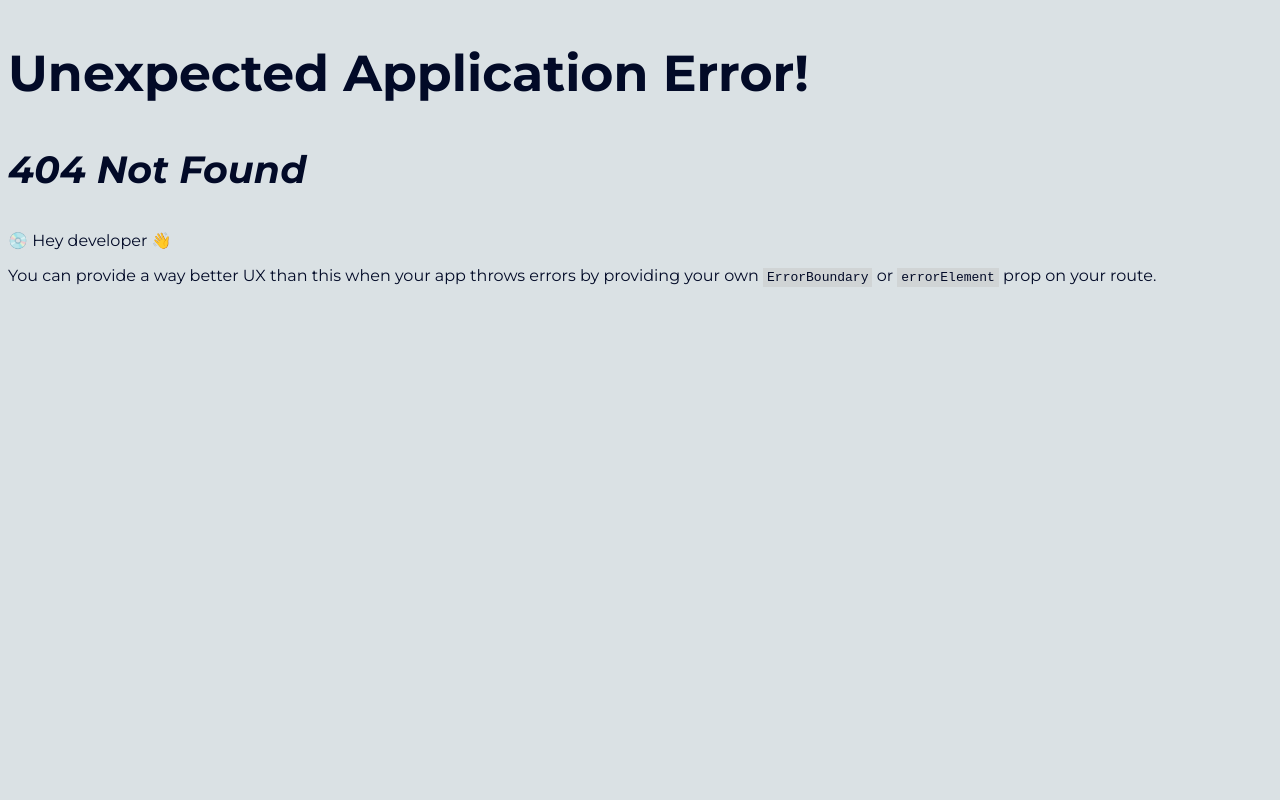
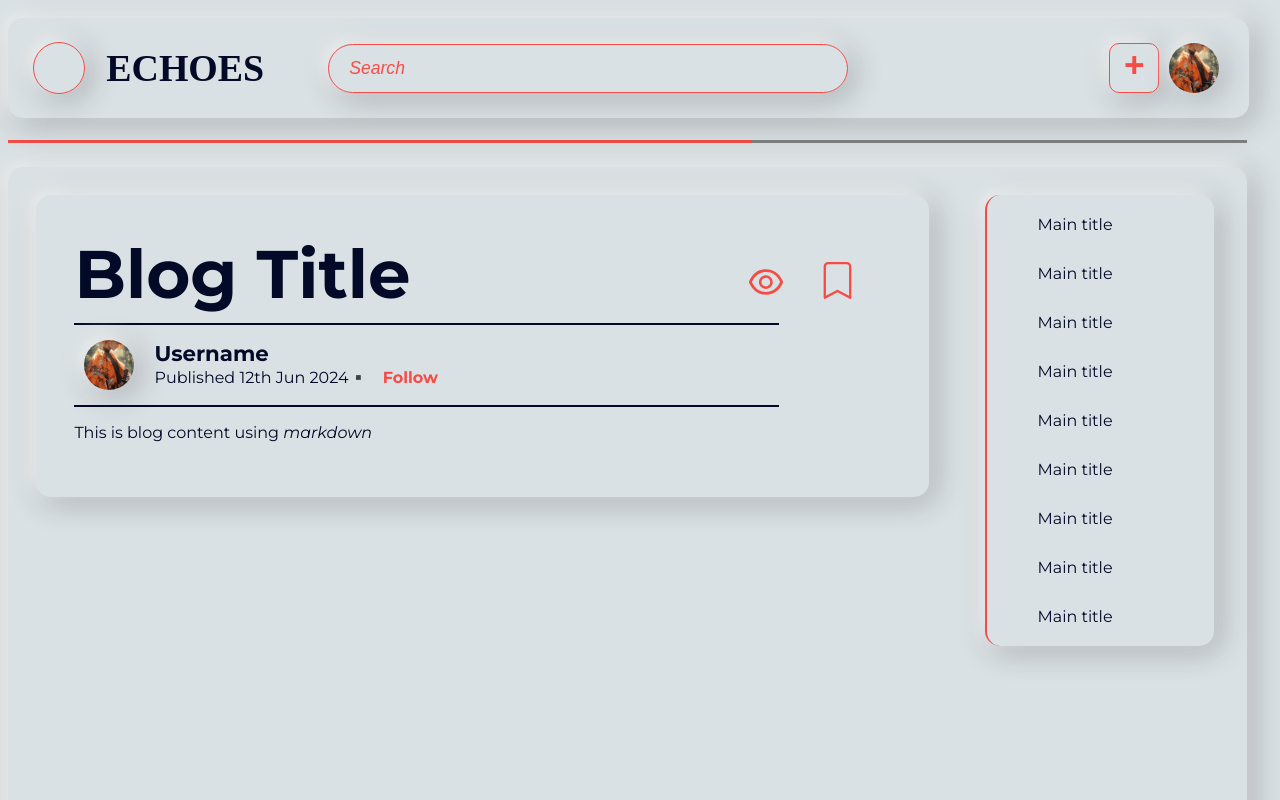
Before and after one commit to Nexalys/Echoes, a React (Vite) app in the folder frontend/: page /blog in a window 1280 px wide. Before the commit this address had no page. Shown: the top 800 px of the page. Built offline with nearby package versions, Linux system fonts and the light colour scheme.

Commit message:
Added Blog Page

```diff
--- a/frontend/src/main.jsx
+++ b/frontend/src/main.jsx
@@ -4,6 +4,7 @@ import { Homepage } from './pages/echoes/page'
 import { ProfilePage } from './pages/profilepage/ProfilePage'
 import { createBrowserRouter, RouterProvider } from 'react-router-dom';
 import { MarkdownEditor } from './pages/markdown-page/markdown-page';
+import { BlogPage } from './pages/blogPage/blogPage';
 
 import './index.css'
 
@@ -23,6 +24,10 @@ const router = createBrowserRouter([
   {
     path: '/profile',
     element: <ProfilePage />
+  },
+  {
+    path: '/blog',
+    element: <BlogPage />
   }
 ]);
 
--- /dev/null
+++ b/frontend/src/pages/blogPage/blogPage.css
@@ -0,0 +1,144 @@
+.blog-seeker{
+    margin-top: 4vh;
+    height: 3px;
+    width: 98%;
+    background-color: gray;
+}
+
+.blog-seeker-marker{
+    height: 3px;
+    background-color: var(--accent);
+}
+
+.blog-content-container{
+    width: 98%;
+    background-color: var(--background);
+    box-shadow: var(--floating-shadow);
+    height: fit-content;
+    min-height: 100vh;
+    border-radius: 15px;
+    margin-top: 3vh;
+    display: flex;
+    justify-content: space-between;
+}
+
+.blog-content{
+    margin: 28px 28px 28px 28px ;
+    width: 70%;
+    background-color: var(--background);
+    box-shadow: var(--floating-shadow);
+    height: max-content;
+    border-radius: 15px;
+    padding: 3vw;
+}
+
+.blog-right-side{
+    margin: 28px 28px 28px 28px ;
+    width: 20%;
+}
+
+.blog-right-sidebar{
+    width: 80%;
+    background-color: var(--background);
+    box-shadow: var(--floating-shadow);
+    height: max-content;
+    border-radius: 15px;
+}
+
+li{
+    list-style: none;
+    font-size: 16px;
+}
+
+.icon{
+    height:1.5rem;
+    width:4.5rem;
+    font-size: 37px;
+    color: var(--accent);
+}
+
+.eye{
+    font-size: 40px;
+}
+
+.title-container{
+    display: flex;
+    justify-content: space-between;
+}
+
+.icons{
+    display: flex;
+    gap: 1px;
+    align-items: center;
+}
+
+h1{
+    margin: 0 0 0 0;
+}
+
+hr{
+    margin-top: 1vh;
+    margin-bottom: 1vh;
+    height: 0px;
+    width: 86%;
+    margin-left: 0;
+    background-color: #020A27;
+    border: none;
+    box-shadow: none;
+    border: 1px solid #020A27;
+    align-self: self-start;
+}
+
+.profile-pic{
+    display: flex;
+    margin: 15px 0 15px 0;
+}
+
+.profile-pic div{
+    margin-left: 10px;
+}
+
+.profile-pic h5{
+    margin-top: 0;
+    margin-bottom: 2px;
+    margin-left: 10px;
+}
+
+.profile-pic p{
+    margin:0 0 0 0;
+}
+
+.profile-pic p a{
+    color: var(--accent);
+    font-weight: bolder;
+    margin: 10px;
+}
+
+.blog-right-sidebar{
+    border-left: solid var(--accent) 2px;
+    padding: 0 20px 10px 20px;
+}
+
+.blog-right-sidebar ul{
+    padding-left: 0;
+    margin: 0 0 0 0;
+}
+
+
+
+.blog-right-sidebar ul li{
+    padding-left: 30px;
+    font-size: 16px;
+    padding-top: 20px;
+    padding-bottom: 10px;
+}
+
+.blog-right-sidebar ul li:hover{
+    color: var(--accent);
+}
+
+.selected-ele{
+    border-left: solid var(--accent) 4px;
+    color: var(--accent);
+    padding: 0;
+}
--- /dev/null
+++ b/frontend/src/pages/blogPage/blogPage.jsx
@@ -0,0 +1,97 @@
+import Markdown from 'react-markdown'
+
+// import balloon from '../../../public/assets/balloon.svg'
+
+import { Navbar } from '../../components/navbar/navbar'
+import { ProfilePicture } from '../../components/profile-picture/profile-picture'
+
+import './blogPage.css'
+
+export function BlogPage( {width = "60%", blogTitle = "Blog Title", text = 'This is blog content using *markdown*', rightSidebarOptions = ["Main title", "Main title", "Main title", "Main title", "Main title", "Main title", "Main title", "Main title", "Main title"], username = "Username", date = "12th Jun 2024"}){
+    const blogseekerstyle = {
+        width: width
+    }
+
+    const handleClick = (index) => {
+        const elements = document.querySelectorAll('.blog-right-sidebar .element');
+        elements.forEach((el, i) => {
+          if (i === index) {
+            el.classList.add('selected-ele');
+          } else {
+            el.classList.remove('selected-ele');
+          }
+        });
+    };
+
+    const markdown = text;
+    return(
+        <div>
+            <Navbar/>
+            <div className='blog-page-container'>
+                <div className='blog-seeker'>
+                    <div className='blog-seeker-marker' style={blogseekerstyle}></div>
+                </div>
+
+                <div className='blog-content-container'>
+                    <div className='blog-content'>
+                        <div className='title-container'>
+                            <h1>{blogTitle}</h1>
+                            <div className='icons'>
+                                <div className='eye icon'>
+                                    <svg
+                                        viewBox="0 0 1024 1024"
+                                        fill="currentColor"
+                                        height="1em"
+                                        width="1em"
+                                        >
+                                        <path d="M942.2 486.2C847.4 286.5 704.1 186 512 186c-192.2 0-335.4 100.5-430.2 300.3a60.3 60.3 0 000 51.5C176.6 737.5 319.9 838 512 838c192.2 0 335.4-100.5 430.2-300.3 7.7-16.2 7.7-35 0-51.5zM512 766c-161.3 0-279.4-81.8-362.7-254C232.6 339.8 350.7 258 512 258c161.3 0 279.4 81.8 362.7 254C791.5 684.2 673.4 766 512 766zm-4-430c-97.2 0-176 78.8-176 176s78.8 176 176 176 176-78.8 176-176-78.8-176-176-176zm0 288c-61.9 0-112-50.1-112-112s50.1-112 112-112 112 50.1 112 112-50.1 112-112 112z" />
+                                    </svg>
+                                </div>
+
+                                <div className='banner icon'>
+                                    <svg
+                                        fill="currentColor"
+                                        viewBox="0 0 16 16"
+                                        height="1em"
+                                        width="1em"
+                                        >
+                                        <path d="M2 2a2 2 0 012-2h8a2 2 0 012 2v13.5a.5.5 0 01-.777.416L8 13.101l-5.223 2.815A.5.5 0 012 15.5V2zm2-1a1 1 0 00-1 1v12.566l4.723-2.482a.5.5 0 01.554 0L13 14.566V2a1 1 0 00-1-1H4z" />
+                                        </svg>
+                                </div>
+                            </div>
+                        </div>
+
+                        <div className='author-detail-container'>
+                        <hr/>
+                            <div className='profile-pic'>
+                                <ProfilePicture size='small'/>
+                                <div>
+                                <h5>Username</h5>
+                                <div className='publish-details'>
+                                    <p>Published {date}▪️ <a>Follow</a></p>
+                                </div>
+                                </div>
+                            </div>
+                        <hr/>
+                        </div>
+
+                        <Markdown>{markdown}</Markdown>
+                    </div>
+                    <div className='blog-right-side'>
+                        <div className='blog-right-sidebar'>
+                            <ul>
+                                {rightSidebarOptions.map((option, index) => (
+                                    <li key={index} className={`element ${index}`} onClick={()=>handleClick(index)}>{option}</li>
+                                ))}
+                            </ul>
+
+                        </div>
+                        <div className='balloony'>
+                            {/* <img src={balloon} /> */}
+                        </div>
+                    </div>
+                </div>
+            </div>
+        </div>
+    )
+}
```
Also changed, not shown: frontend/public/assets/balloon.svg (added).
